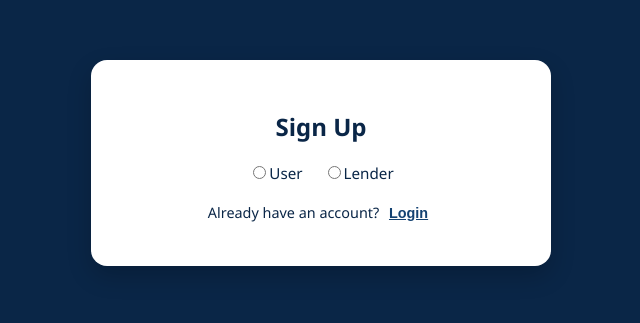
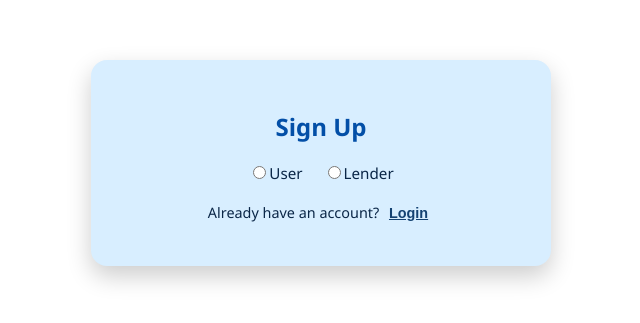
Before and after one commit to munal0803/fin-chatbot, a React (Create React App) app: page / in a window 1280 px wide. Shown: the part 257-580 px from the top of the page, without its empty margins (319-959 px from the left). Built offline with nearby package versions, Linux system fonts and the light colour scheme.

Commit message:
updated the UI and created the logo

```diff
--- a/src/LoginPage.css
+++ b/src/LoginPage.css
@@ -4,7 +4,7 @@ body {
   margin: 0;
   padding: 0;
   font-family: 'Segoe UI', sans-serif;
-  background-color: #0A2647;
+  background-color: white;
 }
 
 .login-page {
@@ -16,7 +16,7 @@ body {
 }
 
 .login-box {
-  background-color: white;
+  background-color: rgb(216, 238, 255);
   padding: 30px;
   border-radius: 16px;
   box-shadow: 0 10px 25px rgba(0, 0, 0, 0.2);
@@ -26,7 +26,7 @@ body {
 
 .login-title {
   text-align: center;
-  color: #0A2647;
+  color: #034fa7;
   margin-bottom: 20px;
 }
 
@@ -50,7 +50,7 @@ body {
 .login-button {
   width: 100%;
   padding: 12px;
-  background-color: #0A2647;
+  background-color: #034fa7;
   color: white;
   font-weight: bold;
   border: none;
--- a/src/SignupPage.css
+++ b/src/SignupPage.css
@@ -1,4 +1,4 @@
-/* SignupPage.css */
+SignupPage.css
 
 body {
   margin: 0;
@@ -16,7 +16,7 @@ body {
 }
 
 .signup-box {
-  background-color: white;
+  background-color: rgb(216, 238, 255);
   padding: 30px;
   border-radius: 16px;
   box-shadow: 0 10px 25px rgba(0, 0, 0, 0.2);
@@ -26,7 +26,7 @@ body {
 
 .title {
   text-align: center;
-  color: #0A2647;
+  color: #034fa7;
   margin-bottom: 20px;
 }
 
@@ -59,7 +59,7 @@ body {
 .submit-btn {
   width: 100%;
   padding: 12px;
-  background-color: #0A2647;
+  background-color: #034fa7;
   color: white;
   font-weight: bold;
   border: none;
--- a/src/index.js
+++ b/src/index.js
@@ -11,7 +11,4 @@ root.render(
   </React.StrictMode>
 );
 
-// If you want to start measuring performance in your app, pass a function
-// to log results (for example: reportWebVitals(console.log))
-// or send to an analytics endpoint. Learn more: https://bit.ly/CRA-vitals
 reportWebVitals();
```
Also changed, not shown: src/LoginPage.js (+0 -45 lines), src/SignupPage.js (+0 -160 lines), public/FinBridge.png (added).
